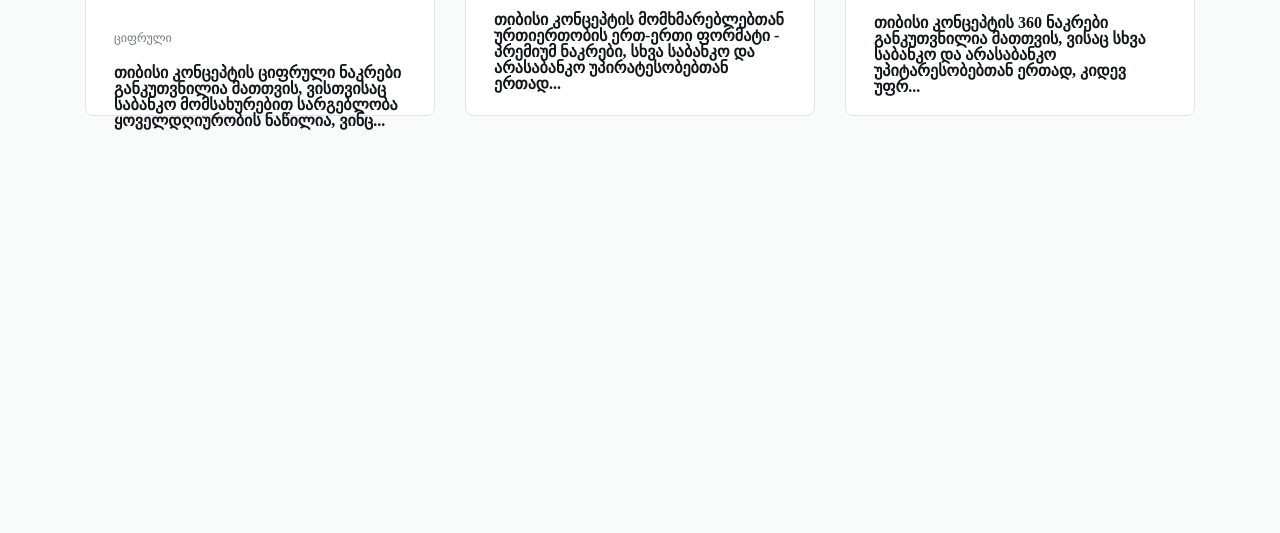
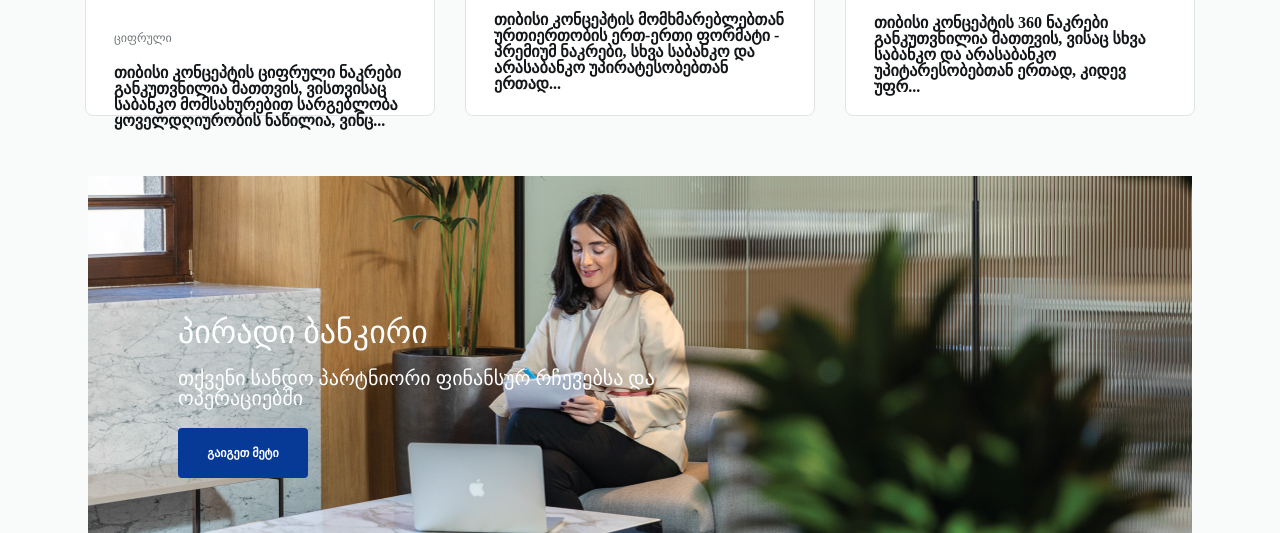
Before and after one commit to ani-ananiashvili/TBC_Concept, a plain HTML site: page index.html in a window 1280 px wide. Shown: the part 3357-3890 px from the top of the page. Before the commit the page ends 3533 px from the top, so only its background shows below. Drawn offline with Linux system fonts and the light colour scheme.

Commit message:
add personal banker image section

```diff
--- a/css/style.css
+++ b/css/style.css
@@ -338,3 +338,6 @@ a {
   font-size: 24px;
   font-weight: 700;
 }
+
+
+/* personal banker image section */
--- a/index.html
+++ b/index.html
@@ -173,22 +173,45 @@
             <a href="#"><img src="images/set-image-1.png" alt="image" /></a>
             <div class="offersP">
               <span>ციფრული</span>
-              <h3>თიბისი კონცეპტის ციფრული ნაკრები განკუთვნილია მათთვის, ვისთვისაც საბანკო მომსახურებით სარგებლობა ყოველდღიურობის ნაწილია, ვინც...</h3>
+              <h3>
+                თიბისი კონცეპტის ციფრული ნაკრები განკუთვნილია მათთვის, ვისთვისაც
+                საბანკო მომსახურებით სარგებლობა ყოველდღიურობის ნაწილია, ვინც...
+              </h3>
             </div>
           </div>
           <div class="offers-text">
             <a href=""><img src="images/set-image-3.png" alt="image" /></a>
             <div class="offersP">
               <span>პრემიუმი</span>
-              <h3>თიბისი კონცეპტის მომხმარებლებთან ურთიერთობის ერთ-ერთი ფორმატი - პრემიუმ ნაკრები, სხვა საბანკო და არასაბანკო უპირატესობებთან ერთად... </h3>
+              <h3>
+                თიბისი კონცეპტის მომხმარებლებთან ურთიერთობის ერთ-ერთი ფორმატი -
+                პრემიუმ ნაკრები, სხვა საბანკო და არასაბანკო უპირატესობებთან
+                ერთად...
+              </h3>
             </div>
           </div>
           <div class="offers-text">
             <a href=""><img src="images/set-image-2.png" alt="image" /></a>
             <div class="offersP">
               <span>360</span>
-              <h3>თიბისი კონცეპტის 360  ნაკრები განკუთვნილია მათთვის, ვისაც სხვა საბანკო და არასაბანკო უპიტარესობებთან ერთად, კიდევ უფრ...</h3>
+              <h3>
+                თიბისი კონცეპტის 360 ნაკრები განკუთვნილია მათთვის, ვისაც სხვა
+                საბანკო და არასაბანკო უპიტარესობებთან ერთად, კიდევ უფრ...
+              </h3>
             </div>
+          </div>
+        </div>
+      </section>
+
+      <!-- personal banker image section -->
+
+      <section class="room-image-section">
+        <div class="room-image-div">
+          <img src="images/personal-banker.png" alt="image" />
+          <div class="image-text">
+            <h1>პირადი ბანკირი</h1>
+            <p>თქვენი სანდო პარტნიორი ფინანსურ რჩევებსა და ოპერაციებში</p>
+            <a href="#">გაიგეთ მეტი</a>
           </div>
         </div>
       </section>
```
Also changed, not shown: images/euromoney.png (added), images/global-finance.png (added), images/personal-banker.png (added).
